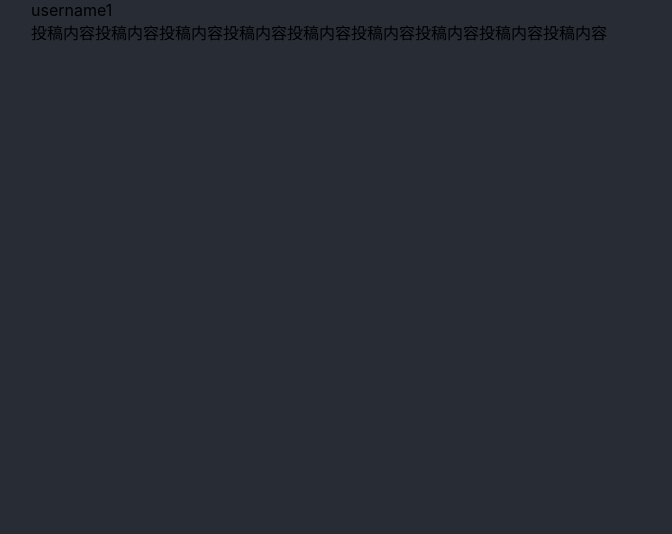
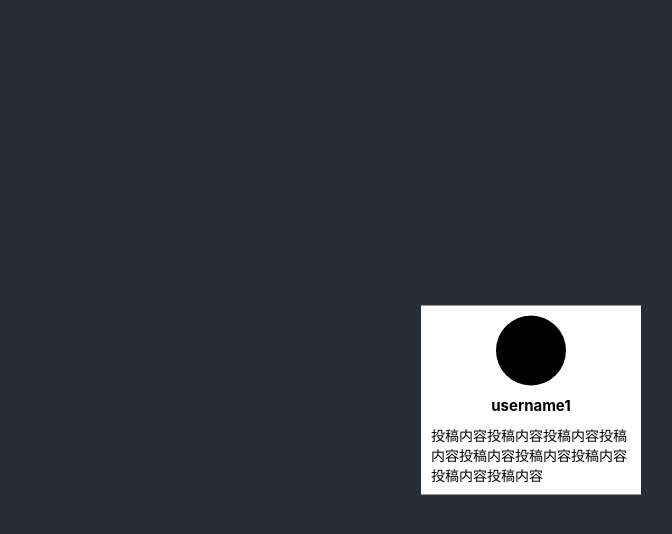
Before and after one commit to Yoshiyuki-Iwasaki/post-test-check, a React (Create React App) app: page /user in a window 1280 px wide. Shown: the top 534 px of the page, without its empty margins (109-781 px from the left). Built offline with nearby package versions, Linux system fonts and the light colour scheme.

Commit message:
fix layout in user page.

```diff
--- a/src/page/User.tsx
+++ b/src/page/User.tsx
@@ -2,8 +2,33 @@ import React, { useState, useEffect } from "react";
 import data from "../userData.json";
 import styled from "styled-components";
 
-const Username = styled.p``;
-const Description = styled.p``;
+const Main = styled.div`
+  margin: 0 auto;
+  padding: 10px;
+  position: fixed;
+  top: 50%;
+  left: 50%;
+  width: 200px;
+  transform: translate(-50%, -50%);
+  background: #fff;
+`;
+const Icon = styled.p`
+  margin: 0 auto;
+  width: 70px;
+  height: 70px;
+  background: #000;
+  border-radius: 35px;
+`;
+const Username = styled.p`
+  margin-top: 10px;
+  text-align: center;
+  font-size: 15px;
+  font-weight: 700;
+`;
+const Description = styled.p`
+  margin-top: 10px;
+  font-size: 14px;
+`;
 
 const User = () => {
   const [userDate, setUserDate] = useState<any>();
@@ -13,10 +38,11 @@ const User = () => {
   }, []);
 
   return (
-    <div>
+    <Main>
+      <Icon></Icon>
       <Username>{userDate && userDate.username}</Username>
       <Description>{userDate && userDate.description}</Description>
-    </div>
+    </Main>
   );
 }
 
```
Also changed, not shown: 1 other file (tests, documents, lock files or other folders).
